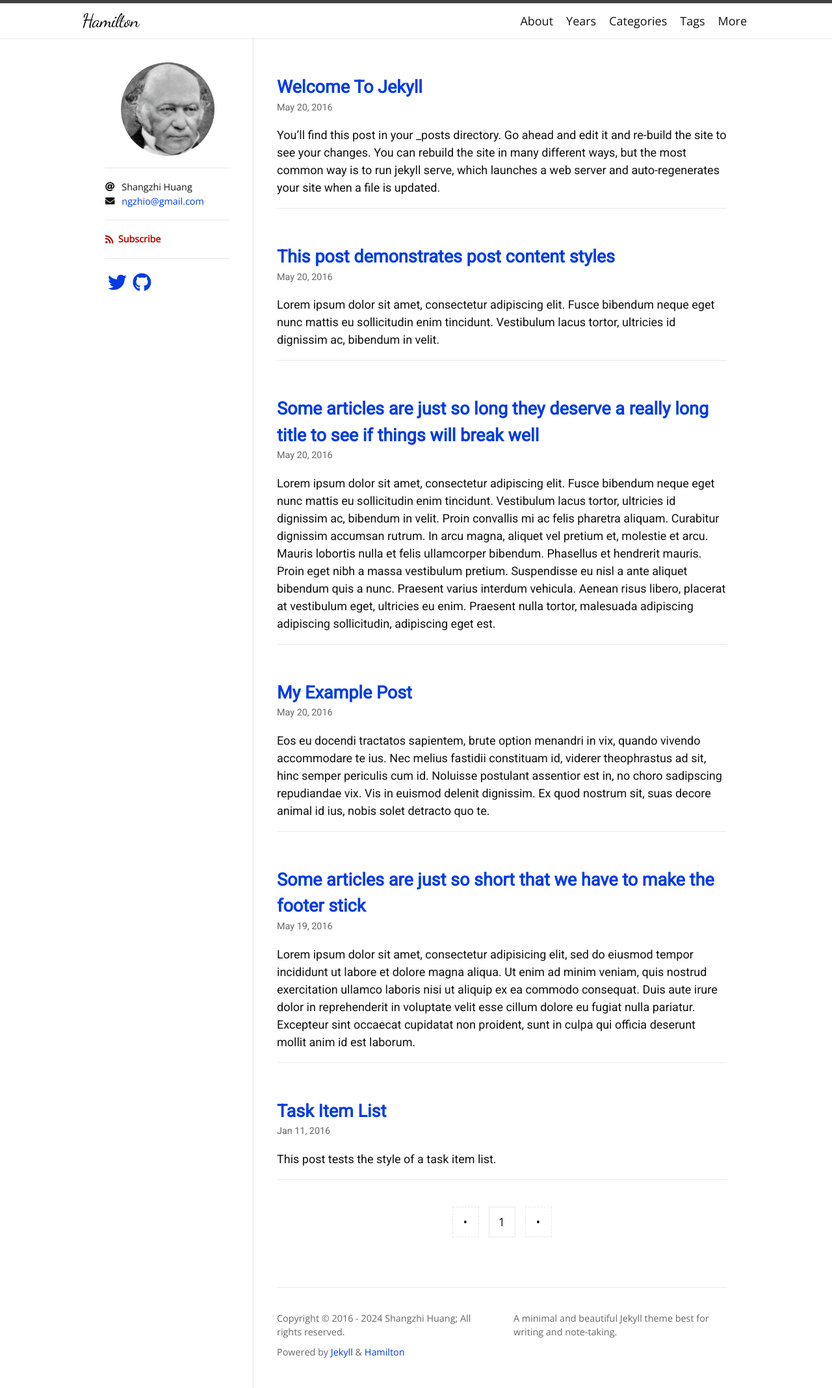
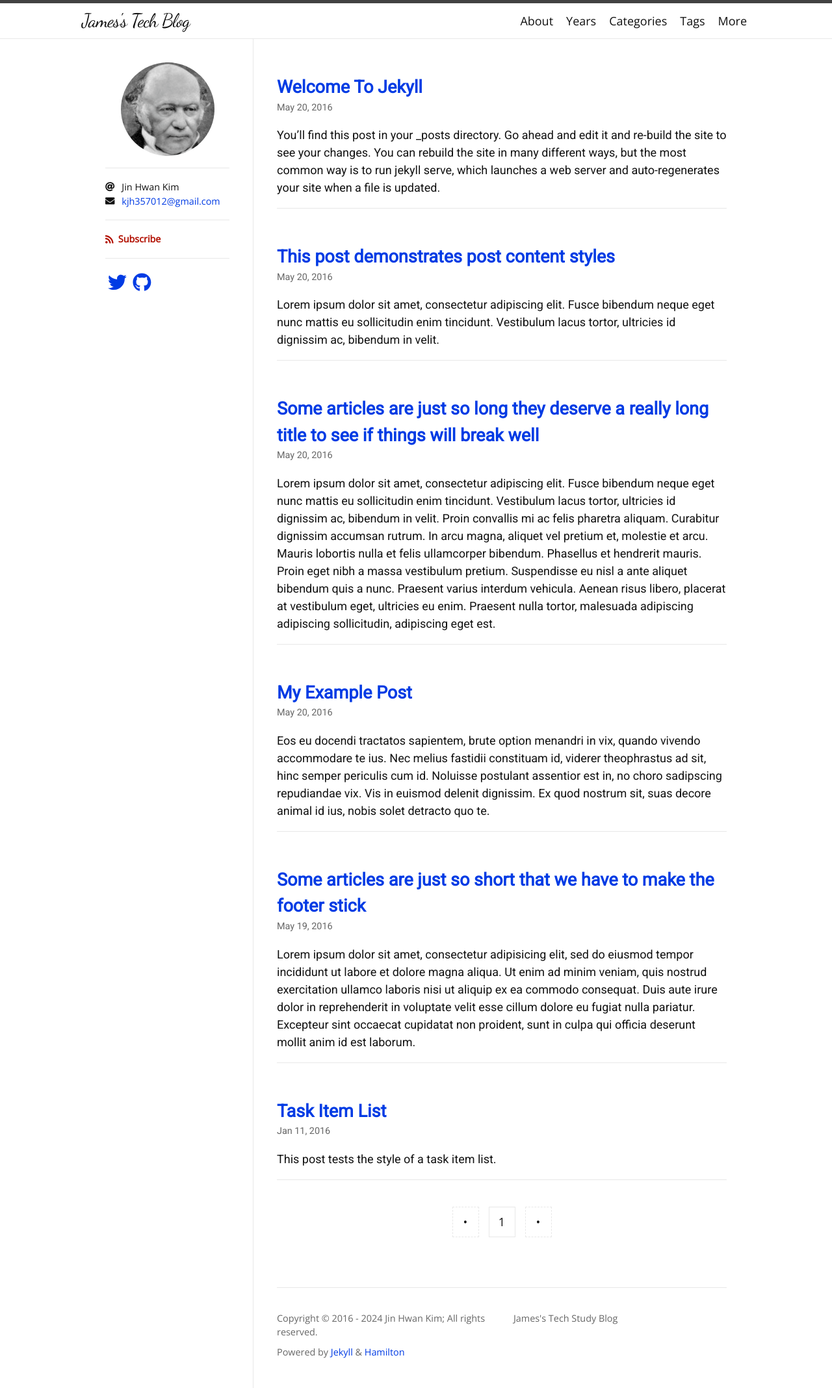
Before and after one commit to crappycake/crappycake.github.io, a Jekyll site: the page built from index.html, in a window 1280 px wide. Shown: the whole page at 65% size. Built offline with Jekyll 4.4.1, drawn with Linux system fonts in a browser that asks for light colours; nearby versions of some CDN libraries; some web fonts are replaced; the list of posts is cut into pages by our own code.

Commit message:
fix config

```diff
--- a/_config.yml
+++ b/_config.yml
@@ -1,8 +1,8 @@
-title: Hamilton
-description: A minimal and beautiful Jekyll theme best for writing and note-taking.
-author: Shangzhi Huang
+title: James's Tech Blog
+description: James's Tech Study Blog
+author: Jin Hwan Kim
 avatar: /logo.png
-email: ngzhio@gmail.com
+email: kjh357012@gmail.com
 
 plugins:
   - jekyll-seo-tag
@@ -29,15 +29,10 @@ exclude:
 
 # Jekyll SEO Tag (Optional)
 # =========================
-twitter:
-  username: ngzhio
-  card: summary
 logo: logo.png
 social:
-  name: Shangzhi Huang
+  name: Jin Hwan Kim
   links:
-    - https://twitter.com/ngzhio
-    - https://www.facebook.com/ngzhio
-    - https://github.com/ngzhio
+    - https://github.com/crappycake
 google_site_verification: u4WXQl0Eu66rsQo2kRdCNx
 lang: en
```
